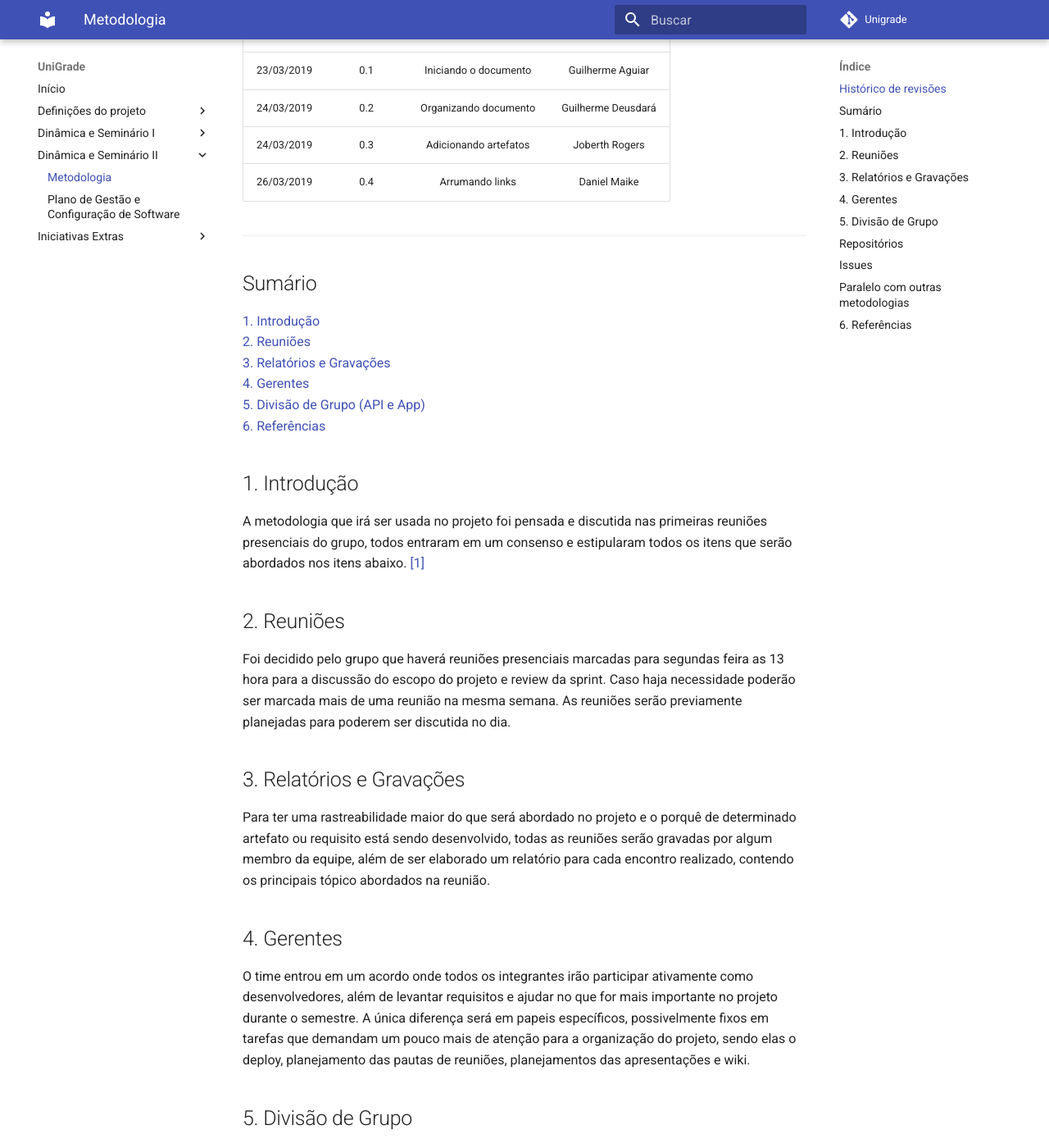
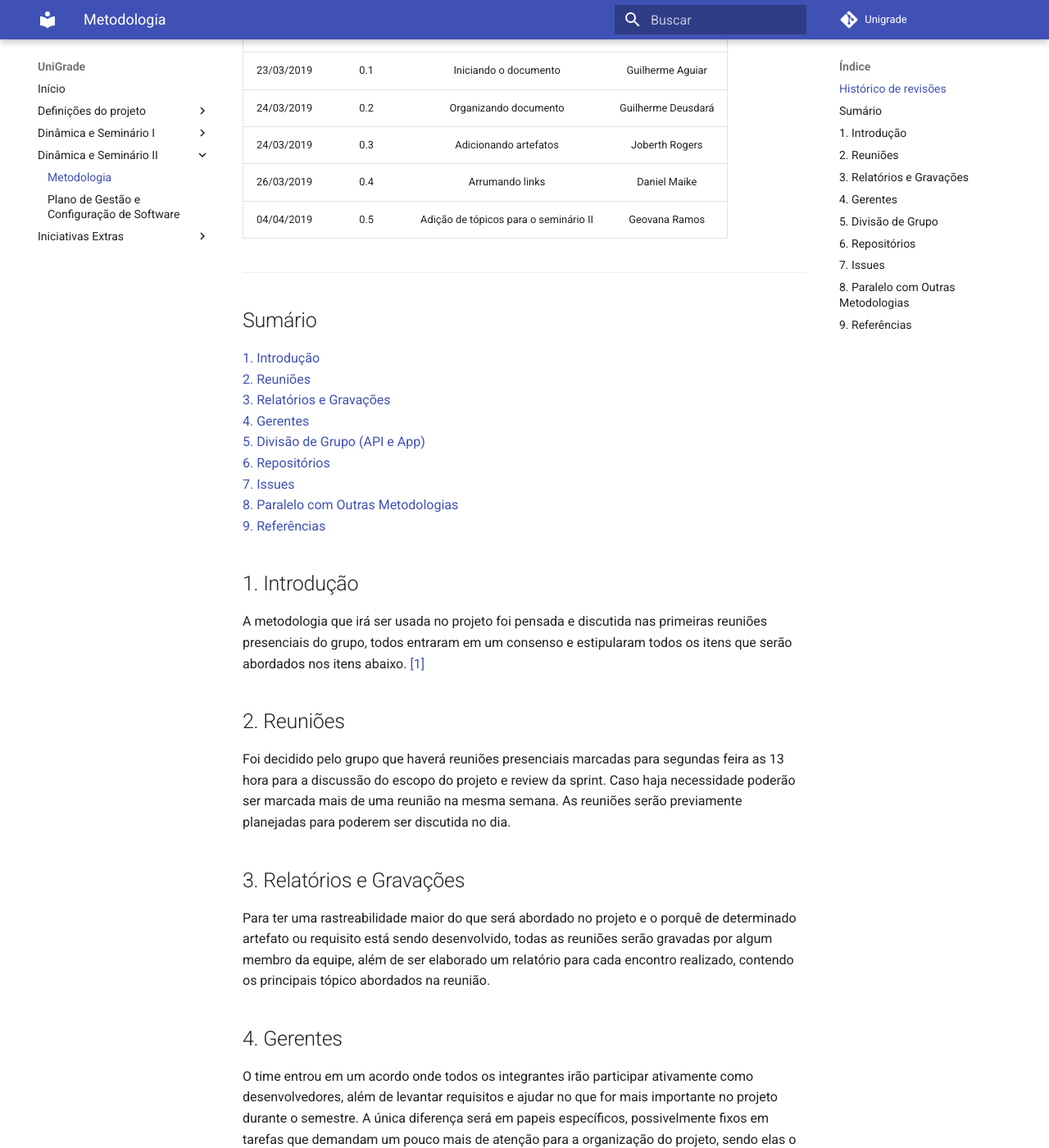
Before and after one commit to ads-unigrade-2019-1/Wiki, an MkDocs documentation site: the page built from docs/dinamica02/metodologia.md, in a window 1280 px wide and 1400 px high, scrolled down 213 px. Shown: the whole window at 82% size. Built offline with MkDocs 1.6.1 and Material for MkDocs 9.7.7, drawn with Linux system fonts in a browser that asks for light colours; some of the changed text lies outside the part shown.

Commit message:
Added new topics to summary and revision history

```diff
--- a/docs/dinamica02/metodologia.md
+++ b/docs/dinamica02/metodologia.md
@@ -7,6 +7,7 @@
 |24/03/2019|   0.2    | Organizando documento       |   Guilherme Deusdará |
 |24/03/2019|   0.3    | Adicionando artefatos       |   Joberth Rogers |
 |26/03/2019|   0.4    |  Arrumando links      |   Daniel Maike |
+|04/04/2019|   0.5    |  Adição de tópicos para o seminário II   | Geovana Ramos |
 
 ---------------------------
 
@@ -16,7 +17,10 @@
 [3. Relatórios e Gravações](#3-relatorios-e-gravacoes) <br>
 [4. Gerentes](#4-gerentes) <br>
 [5. Divisão de Grupo (API e App)](#5-divisao-de-grupo)<br>
-[6. Referências ](#6-referencias)
+[6. Repositórios](#6-repositorios)<br>
+[7. Issues](#7-issues)<br>
+[8. Paralelo com Outras Metodologias](#8-paralelo-com-outras-metodologias)<br>
+[9. Referências ](#9-referencias)
 
 
 ## 1. Introdução
@@ -41,13 +45,13 @@ O time entrou em um acordo onde todos os integrantes irão participar ativamente
 
 No planejamento foi decidido a divisão do projeto em questão arquitetural em três grupos, sendo eles a API, APP e Web Crawler. Na parte da API será desenvolvido todas as lógicas responsáveis por pegar os dados salvos no banco de dados e tratar passando ao APP.  O APP será o lugar onde todos os dados tratados na API serão resgatados e renderizados na tela da forma mais objetiva e intuitiva possível para o usuário. E o Web Crawler será um script executado em um determinado espaço de tempo que pegará todos os dados das ofertas disponibilizadas pelo matrícula web.
 
-## Repositórios
+## 6. Repositórios
 
-## Issues
+## 7. Issues
 
 
-## Paralelo com outras metodologias
+## 8. Paralelo com Outras Metodologias
 
-## 6. Referências
+## 9. Referências
 
 [1] Audios Reunião dia 18/03/2018, presente no link: https://drive.google.com/drive/folders/1krGcJWnMwMN8nvdFoCcBlZBWBollCCqw
```
